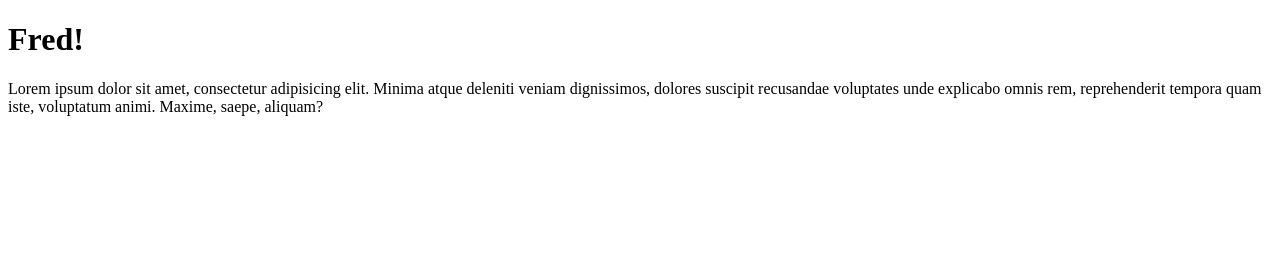
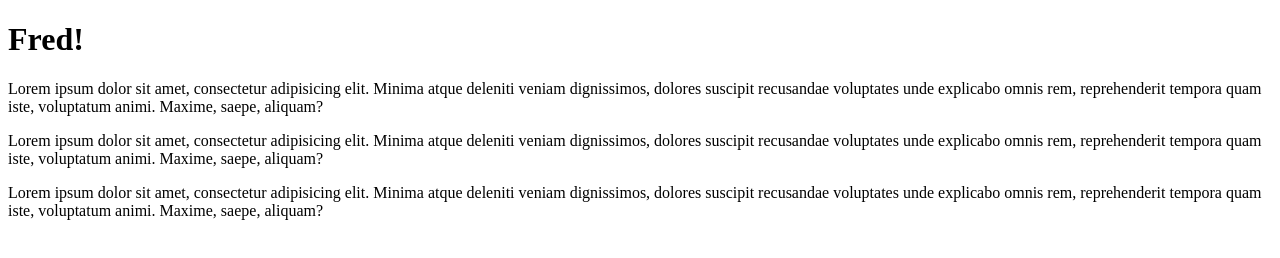
Before and after one commit to andrew-m-higgs/Atom-Test-Repo, a plain HTML site: page index.html in a window 1280 px wide. Drawn offline with Linux system fonts and the light colour scheme.

Commit message:
Added extra paragraphs.

```diff
--- a/index.html
+++ b/index.html
@@ -9,5 +9,7 @@
 <body>
   <h1 class="header" id="heading">Fred!</h1>
   <p class="para">Lorem ipsum dolor sit amet, consectetur adipisicing elit. Minima atque deleniti veniam dignissimos, dolores suscipit recusandae voluptates unde explicabo omnis rem, reprehenderit tempora quam iste, voluptatum animi. Maxime, saepe, aliquam?</p>
+  <p class="para">Lorem ipsum dolor sit amet, consectetur adipisicing elit. Minima atque deleniti veniam dignissimos, dolores suscipit recusandae voluptates unde explicabo omnis rem, reprehenderit tempora quam iste, voluptatum animi. Maxime, saepe, aliquam?</p>
+  <p class="para">Lorem ipsum dolor sit amet, consectetur adipisicing elit. Minima atque deleniti veniam dignissimos, dolores suscipit recusandae voluptates unde explicabo omnis rem, reprehenderit tempora quam iste, voluptatum animi. Maxime, saepe, aliquam?</p>
 </body>
 </html>
```
